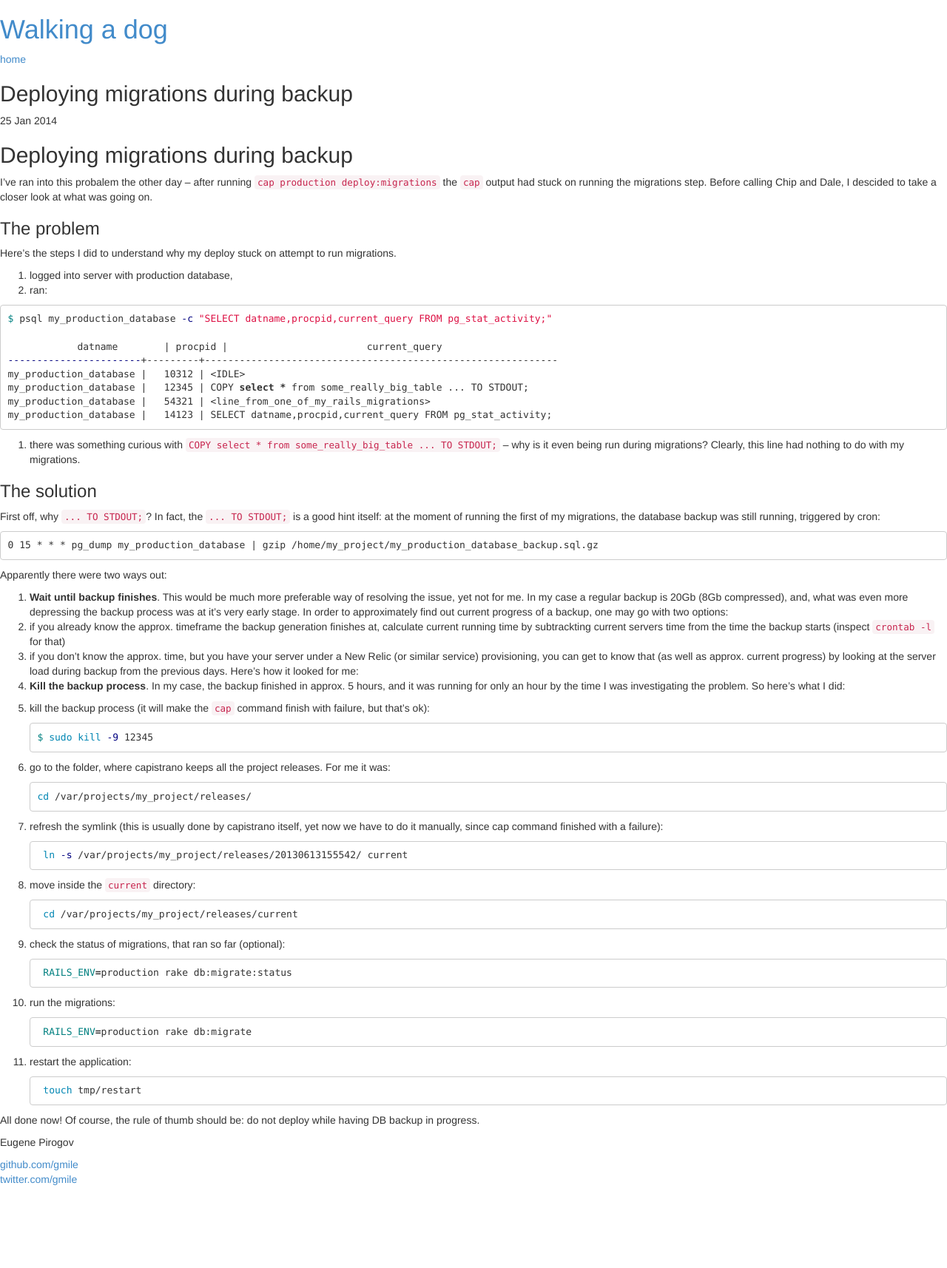
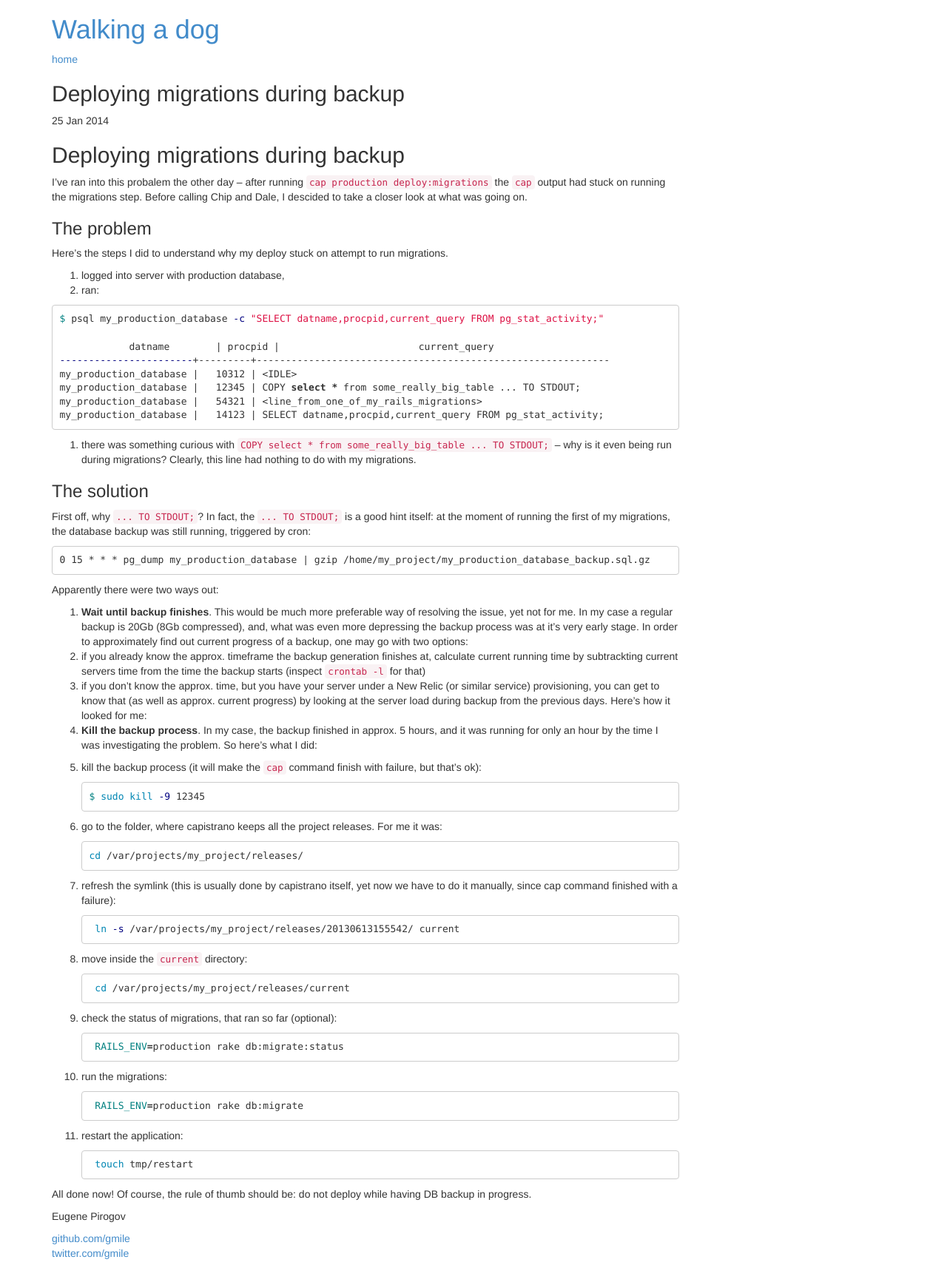
Before and after one commit to gmile/gmile.github.io, a Jekyll site: the page built from _posts/2014-01-25-deploying_migrations_during_backup.markdown, in a window 1280 px wide. Shown: the whole page at 74% size. Built offline with Jekyll 4.4.1, drawn with Linux system fonts in a browser that asks for light colours; Markdown is read by kramdown in place of the engine named in the settings; before the commit the page ends 1614 px from its top, so only the background shows below that.

Commit message:
Make the main content 9 cols wide

```diff
--- a/_layouts/default.html
+++ b/_layouts/default.html
@@ -4,9 +4,15 @@
     {% include head.html %}
   </head>
   <body>
-    {% include header.html %}
-    {{ content }}
-    {% include footer.html %}
-    {% include analytics.html %}
+    <div class="container">
+      {% include header.html %}
+      <div class="row">
+        <div class="col-md-9">
+          {{ content }}
+        </div>
+      </div>
+      {% include footer.html %}
+      {% include analytics.html %}
+    </div>
   </body>
 </html>
```
